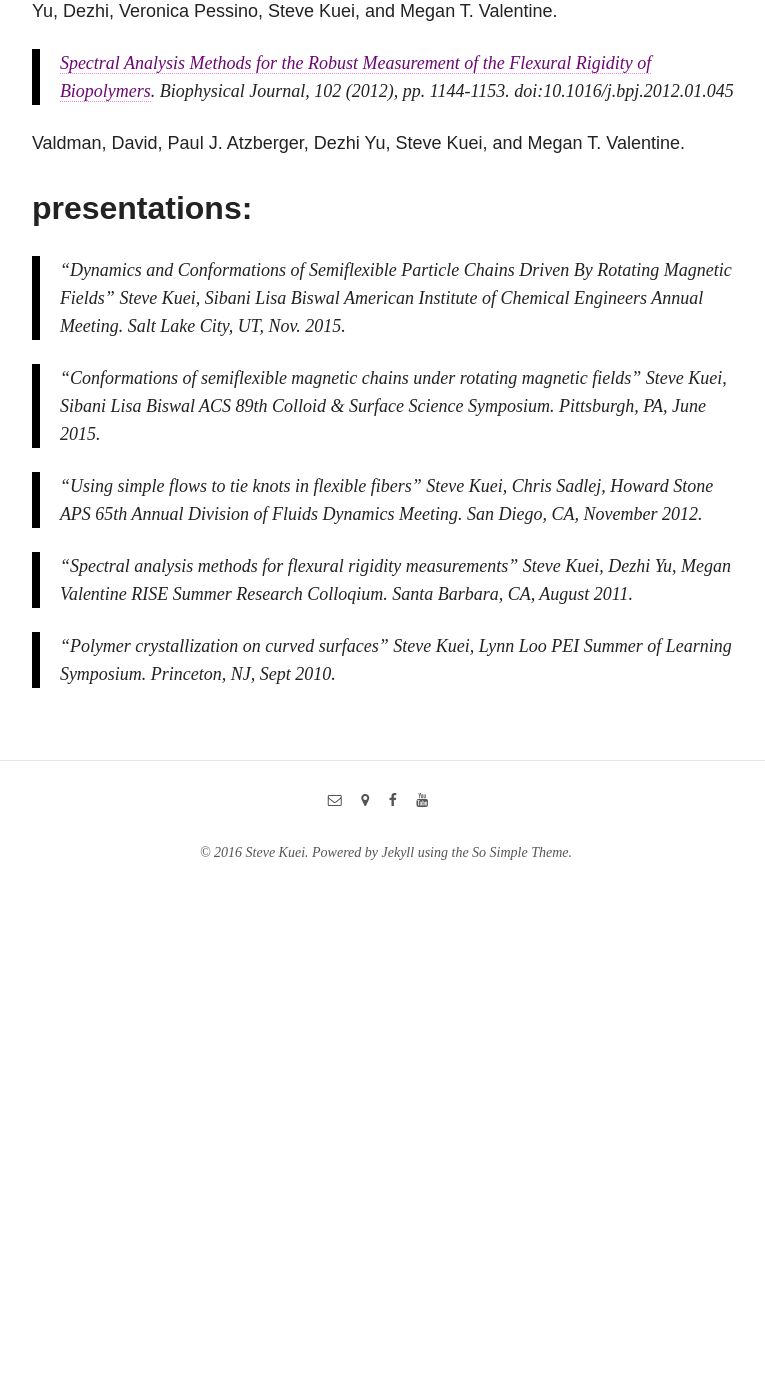
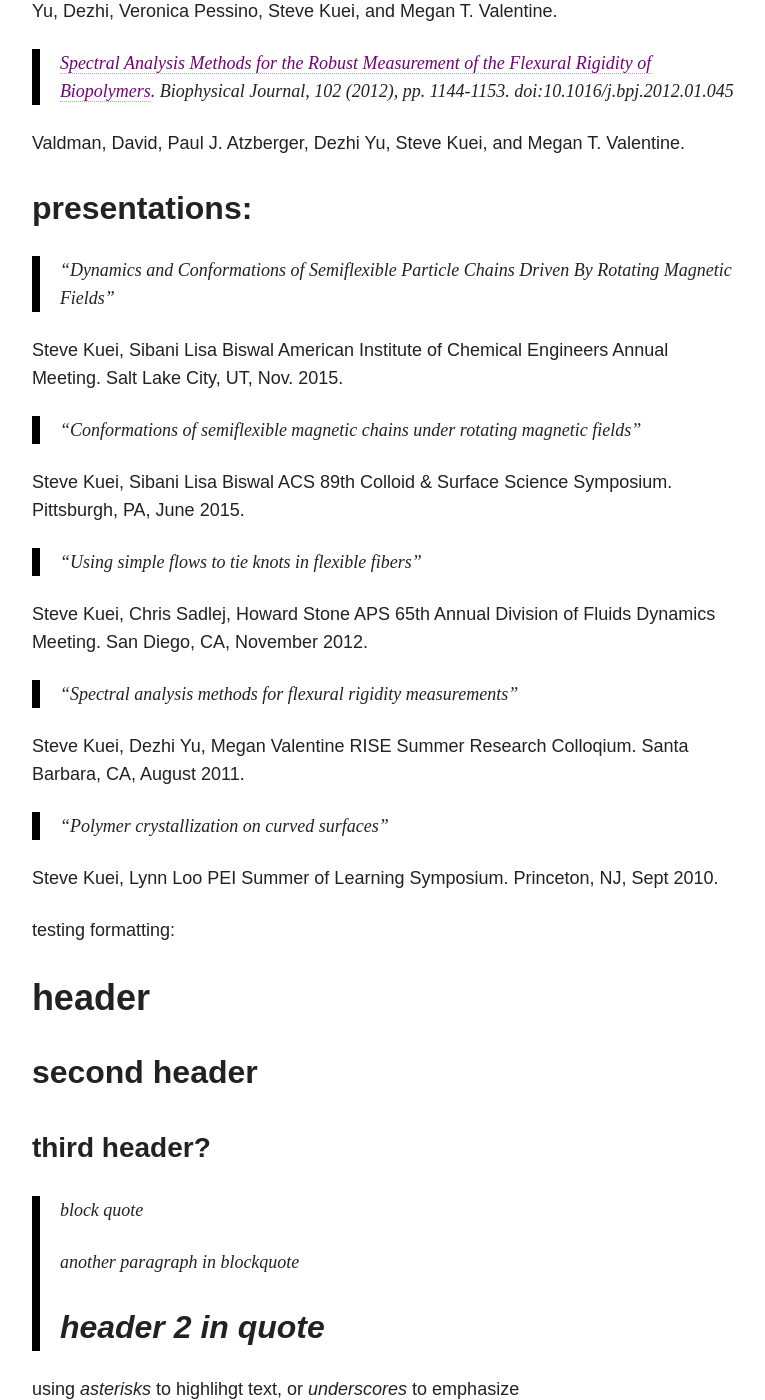
Before and after one commit to scallionpancake/old-website, a Jekyll site: the page built from publications/index.md, in a window 1280 px wide and 1400 px high, scrolled down 917 px. Shown: the whole window, without its empty margins (254-1019 px from the left). Built offline with Jekyll 4.4.1, drawn with Linux system fonts in a browser that asks for light colours; nearby versions of some CDN libraries; before the commit the page ends 1848 px from its top, so only the background shows below that; some of the changed text lies outside the part shown.

Commit message:
010116_v1
fixing links and experimenting with syntax

```diff
--- a/publications/index.md
+++ b/publications/index.md
@@ -29,21 +29,52 @@
 ## presentations:
 
 >“Dynamics and Conformations of Semiflexible Particle Chains Driven By Rotating Magnetic Fields”
+
 Steve Kuei, Sibani Lisa Biswal
 American Institute of Chemical Engineers Annual Meeting. Salt Lake City, UT, Nov. 2015.
 
 >“Conformations of semiflexible magnetic chains under rotating magnetic fields”
+
 Steve Kuei, Sibani Lisa Biswal
 ACS 89th Colloid & Surface Science Symposium. Pittsburgh, PA, June 2015.
 
 >“Using simple flows to tie knots in flexible fibers”
+
 Steve Kuei, Chris Sadlej, Howard Stone
 APS 65th Annual Division of Fluids Dynamics Meeting. San Diego, CA, November 2012.
 
 >“Spectral analysis methods for flexural rigidity measurements”
+
 Steve Kuei, Dezhi Yu, Megan Valentine
 RISE Summer Research Colloqium. Santa Barbara, CA, August 2011.
 
 >“Polymer crystallization on curved surfaces”
+
 Steve Kuei, Lynn Loo
 PEI Summer of Learning Symposium. Princeton, NJ, Sept 2010.
+
+testing formatting:
+
+# header
+
+## second header
+
+### third header?
+
+> block quote
+>
+> another paragraph in blockquote
+>
+> ## header 2 in quote
+
+using *asterisks* to highlihgt text, or _underscores_ to emphasize
+
+A First Level Header
+====================
+
+A Second Level Header
+---------------------
+
+Now is the time for all good men to come to
+the aid of their country. This is just a
+regular paragraph.
```
Also changed, not shown: about/index.md (+5 -1 lines), academic/index.md (+10 -0 lines).
